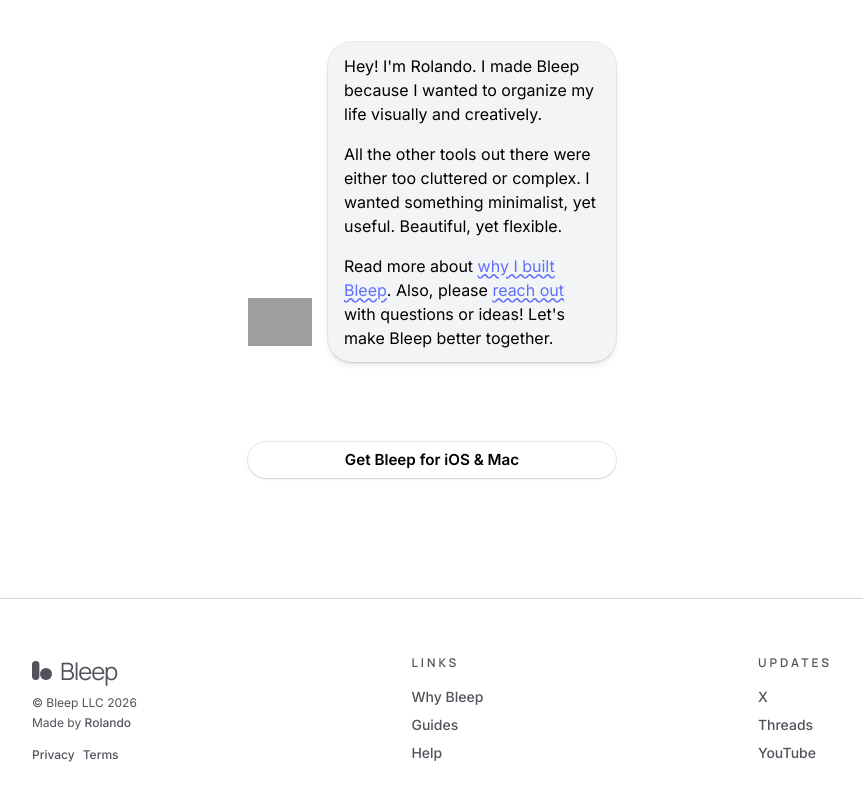
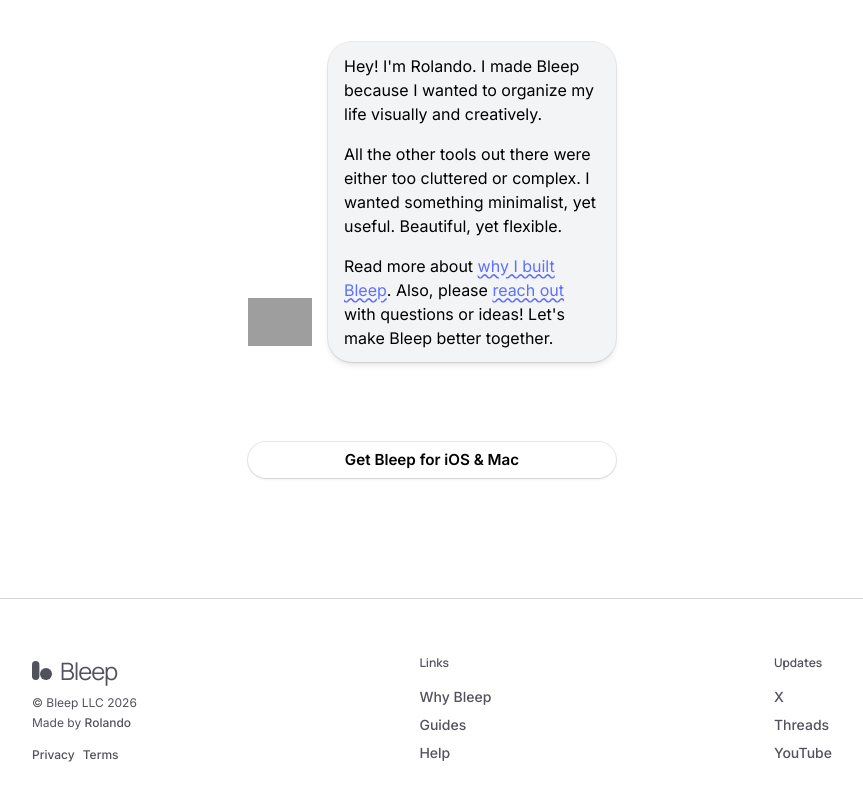
Before and after one commit to rnmp/bleep_website, an Astro site: page / in a window 1280 px wide. Shown: the part 4215-5015 px from the top of the page, without its empty margins (208-1071 px from the left). Built offline with nearby package versions, Linux system fonts and the light colour scheme; Astro itself is replaced by a stand-in of ours; grey boxes are pictures that could not be loaded.

Commit message:
Simplify

```diff
--- a/src/components/SiteFooter.astro
+++ b/src/components/SiteFooter.astro
@@ -31,17 +31,13 @@
       </span>
     </div>
     <div class="flex flex-col px-4 md:px-0 py-4 gap-2 text-sm">
-      <span class="font-display-caps uppercase tracking-[.25em] text-xs mb-2">
-        Links
-      </span>
+      <span class="font-display-caps text-xs mb-2"> Links </span>
       <a href="/why">Why Bleep</a>
       <a href="/support">Guides</a>
       <a href="/support/contact">Help</a>
     </div>
     <div class="flex flex-col px-4 md:px-0 py-4 gap-2 text-sm">
-      <span class="font-display-caps uppercase tracking-[.25em] text-xs mb-2">
-        Updates
-      </span>
+      <span class="font-display-caps text-xs mb-2"> Updates </span>
       <a target="_blank" href="https://x.com/rnmp">X</a>
       <a target="_blank" href="https://www.threads.com/@rnmp">Threads</a>
       <a target="_blank" href="https://www.youtube.com/@rrrrolando">YouTube</a>
--- a/src/components/Testimonials.astro
+++ b/src/components/Testimonials.astro
@@ -29,7 +29,7 @@
 >
   <header class="text-center">
     <h1
-      class="font-display-caps text-[var(--color-accent)] uppercase tracking-[.5em] text-sm text-violet-900/60 dark:text-violet-300 mb-3"
+      class="font-display-caps text-[var(--color-accent)] text-sm text-violet-900/60 dark:text-violet-300 mb-3"
     >
       Reviews
     </h1>
```
